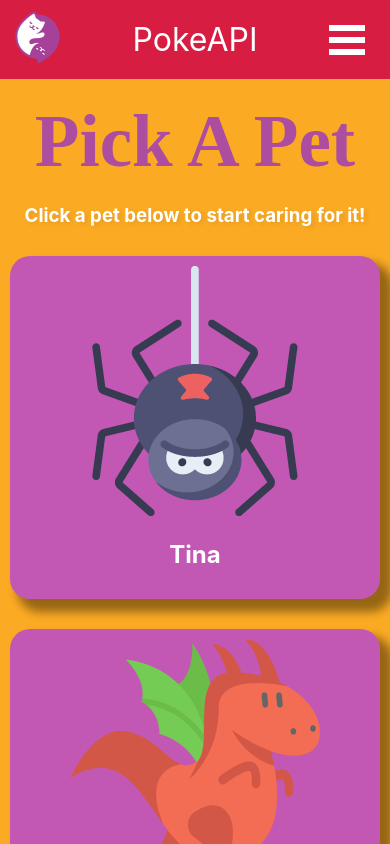
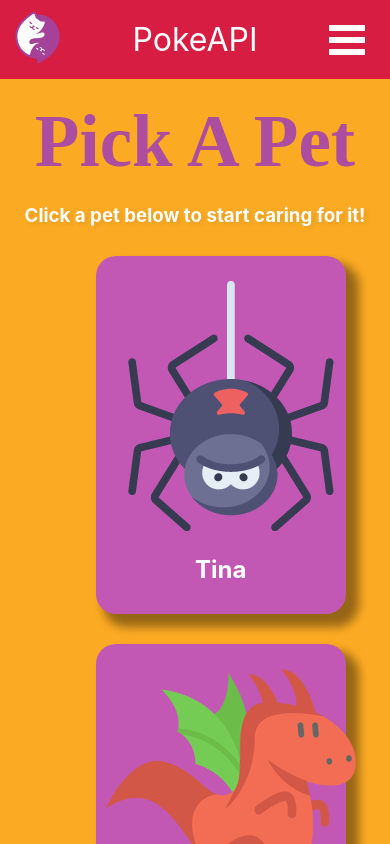
Before and after one commit to chingu-voyages/v10-geckos-team-02, a React (Create React App) app: page / in a window 390 px wide. Built offline with nearby package versions, Linux system fonts and the light colour scheme; a web font is replaced by a local one.

Commit message:
adjust PetCard responsive styling

```diff
--- a/src/components/Navbar/Navbar.css
+++ b/src/components/Navbar/Navbar.css
@@ -45,7 +45,7 @@
   }
 }
 
-@media only screen and (min-width: 550px) {
+@media only screen and (min-width: 551px) {
   .burger {
     display: none;
   }
--- a/src/components/Pet/Pet.css
+++ b/src/components/Pet/Pet.css
@@ -5,7 +5,7 @@
 
 .pet-card {
   background-color: #c258b4;
-  padding: 10px;
+  padding: 25px 10px 10px 10px;
   border-radius: 20px;
   box-shadow: 10px 10px 10px 3px rgba(0, 0, 0, 0.4);
   transition: all 0.2s ease-in-out;
--- a/src/components/PetList/PetList.css
+++ b/src/components/PetList/PetList.css
@@ -11,3 +11,10 @@
     grid-template-columns: repeat(4, 1fr);
   }
 }
+
+@media (max-width: 550px) {
+  .pet-list {
+    width: 50%;
+    margin-left: 22%;
+  }
+}
```
